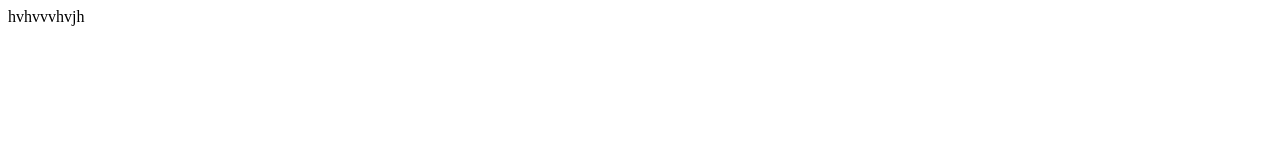
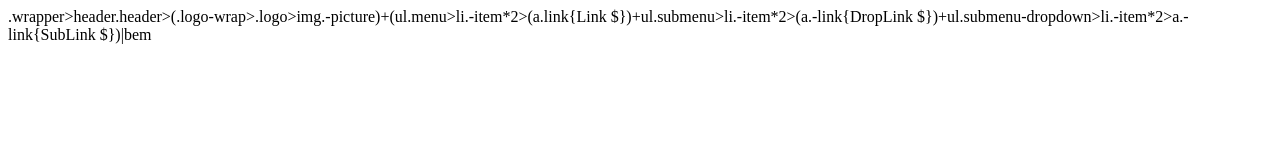
Before and after one commit to AndreyTsurkan/AndreyTsurkanMenu_02, a plain HTML site: page index.html in a window 1280 px wide. Drawn offline with Linux system fonts and the light colour scheme.

Commit message:
wrote code in index.html

```diff
--- a/index.html
+++ b/index.html
@@ -7,6 +7,6 @@
     <title>Document</title>
 </head>
 <body>
-    hvhvvvhvjh
+    .wrapper>header.header>(.logo-wrap>.logo>img.-picture)+(ul.menu>li.-item*2>(a.link{Link $})+ul.submenu>li.-item*2>(a.-link{DropLink $})+ul.submenu-dropdown>li.-item*2>a.-link{SubLink $})|bem
 </body>
 </html>
```
